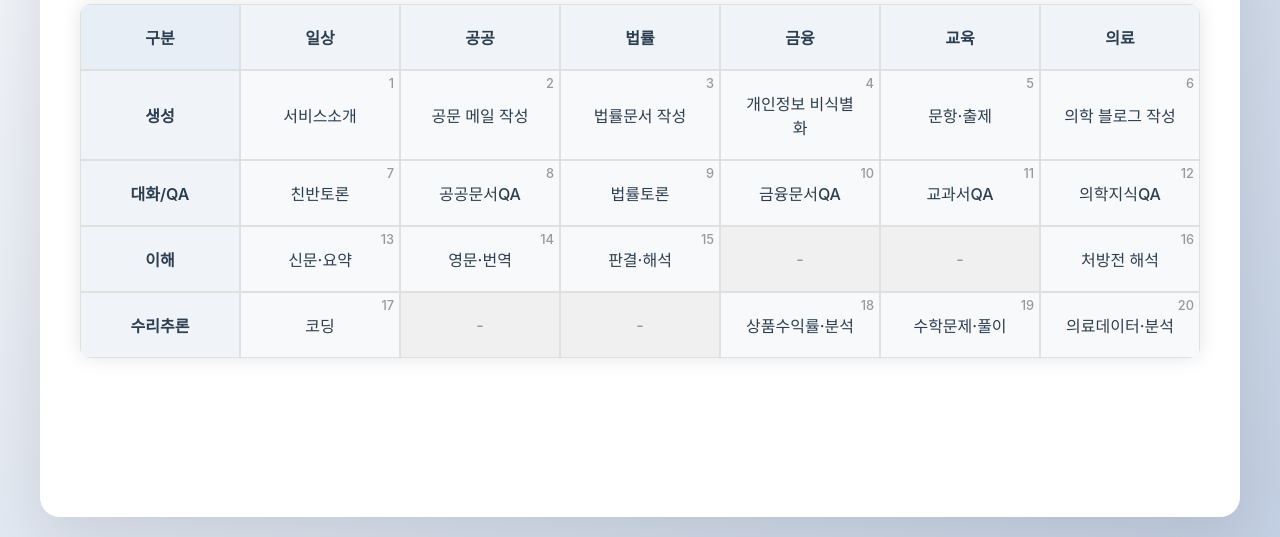
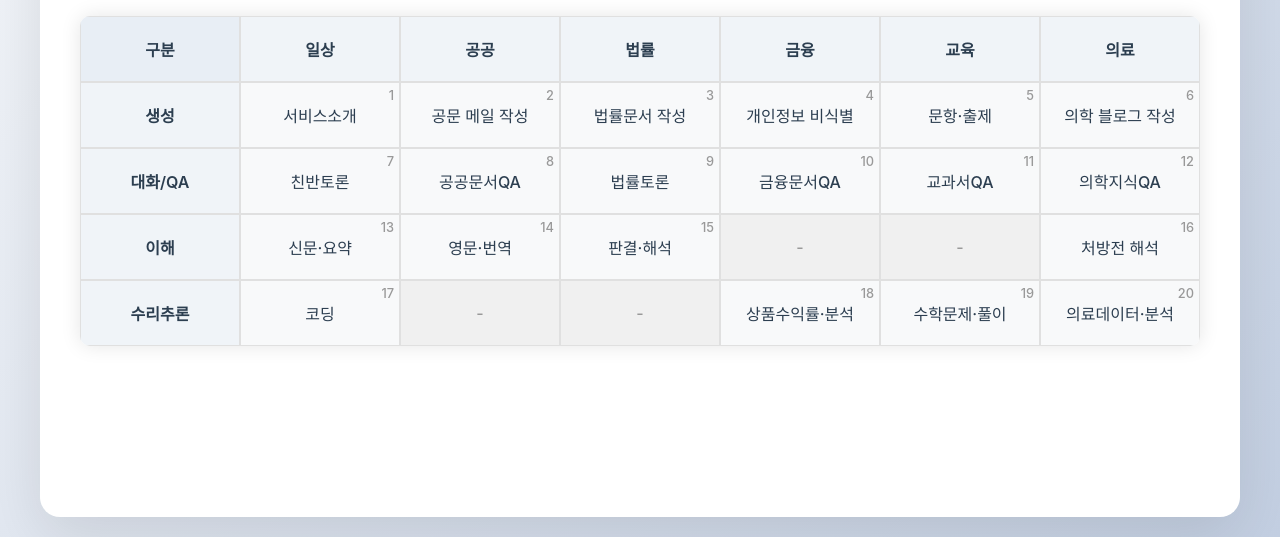
Before and after one commit to yslee0011/midm, a plain HTML site: page index.html in a window 1280 px wide. Shown: the part 263-800 px from the top of the page. Drawn offline with Linux system fonts and the light colour scheme.

Commit message:
Update index.html

```diff
--- a/index.html
+++ b/index.html
@@ -306,7 +306,7 @@
                         <span class="cell-number">3</span>
                     </td>
                     <td class="prompt-cell" data-prompt-id="4">
-                        개인정보 비식별화
+                        개인정보 비식별
                         <span class="cell-number">4</span>
                     </td>
                     <td class="prompt-cell" data-prompt-id="5">
```
